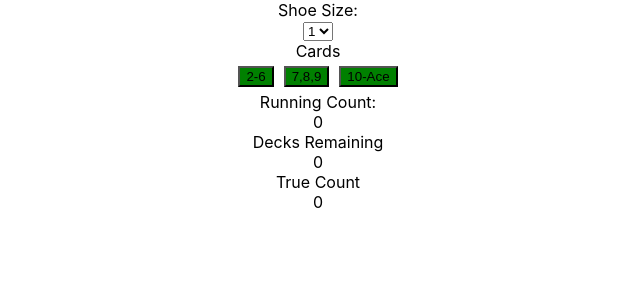
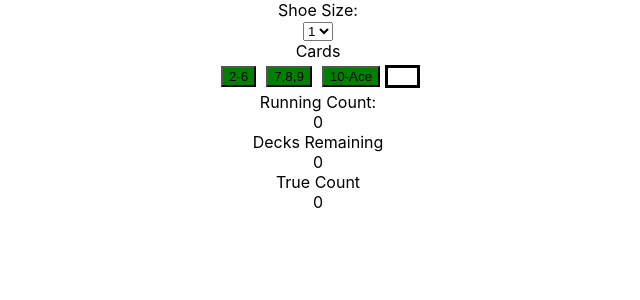
Before and after one commit to vincentcollis/True-Count-Calculator-old-, a React (Create React App) app: page / in a window 1280 px wide. Shown: the top 300 px of the page, without its empty margins (322-962 px from the left). Built offline with nearby package versions, Linux system fonts and the light colour scheme.

Commit message:
updated input box

```diff
--- a/src/components/Cards.js
+++ b/src/components/Cards.js
@@ -1,4 +1,4 @@
-import React from 'react'
+import React, { useState } from 'react';
 import styled from 'styled-components'
 
 
@@ -6,9 +6,16 @@ const CardButton = styled.button`
     background-color: green;
     margin: 5px;
 `
+const CardInputBox = styled.input`
+    border: black solid;
+    width: 25px;
+`
 
 
 function Cards(props) {
+
+    //display key pressed
+    const [numPressed, setnumPressed] = useState("")
 
     // destructing props
     let {setRunningCount, runningCount, setUsedCards, usedCards} = props
@@ -24,10 +31,10 @@ function Cards(props) {
     let card = [one,zero,minusOne]
 
     // Update running count
-    const  updateHandlerClick = function(event){
+    const  updateHandlerClick = function(e){
         // console.log(event.target.dataset.value)
 
-        let value = parseInt(event.target.dataset.value)
+        let value = parseInt(e.target.dataset.value)
         let newValue = runningCount + value
 
         setRunningCount(newValue)
@@ -35,36 +42,52 @@ function Cards(props) {
 
     }
 
-    const handleKeyPress = (event) =>{
-        if (event.key == 'enter') {
+    const handleKeyPress = (e) => {
+        let key = e.key
 
-            console.log("test")
+        function update(value){
+            let newValue = runningCount + value
+
+            setRunningCount(newValue)
+            setUsedCards(usedCards+1)
+        }
+
+        switch (key) {
+            case "1":
+                console.log("1")
+                setnumPressed(1)
+                update(1)
+                break
+            case "2":
+                console.log("2")
+                setnumPressed(0)
+                update(0)
+                break
+            case "3":
+                console.log("3")
+                setnumPressed(-1)
+                update(-1)
+                break
+            default:
+                break;
         }
     }
+
 
     return (
 
         <>
-        <CardButton key={1} data-value={one.value} onClick={updateHandlerClick} onKeyPress={handleKeyPress}>
-            {one.name}
-        </CardButton>
-
-        <CardButton key={2} data-value={zero.value} onClick={updateHandlerClick} onKeyPress={handleKeyPress}>
-            {zero.name}
-        </CardButton>
-
-        <CardButton key={3} data-value={minusOne.value} onClick={updateHandlerClick} onKeyPress={handleKeyPress}>
-            {minusOne.name}
-        </CardButton>
-
-
-            {/* {
+             {
                 card.map((obj, i) =>
                     <CardButton key={i} data-value={obj.value} onClick={updateHandlerClick} onKeyPress={handleKeyPress}>
                         {obj.name}
                     </CardButton>
                 )
-            } */}
+            }
+
+            <CardInputBox value={numPressed} onKeyPress={handleKeyPress}></CardInputBox>
+
+
         </>
     )
 }
```
